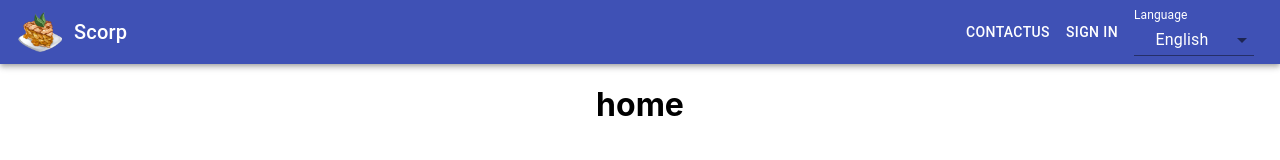
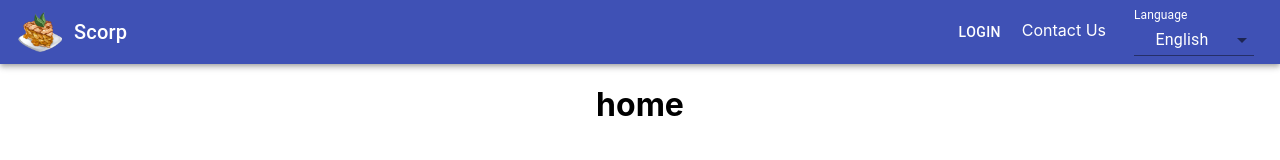
Before and after one commit to Ahmetbasli/active, a React (Create React App) app: page / in a window 1280 px wide. Shown: the top 160 px of the page. Built offline with nearby package versions, Linux system fonts and the light colour scheme.

Commit message:
Update righside

```diff
--- a/src/components/header/right-side/Rightside.css
+++ b/src/components/header/right-side/Rightside.css
@@ -2,3 +2,11 @@
   display: flex;
   align-items: center;
 }
+.buttons {
+  margin-right: 20px;
+}
+.link {
+  margin-left: 10px;
+  color: #fff;
+  text-decoration: none;
+}
--- a/src/components/header/right-side/Rightside.js
+++ b/src/components/header/right-side/Rightside.js
@@ -1,12 +1,20 @@
 import React from "react";
+import { BrowserRouter as Router, Link } from "react-router-dom";
 import Button from "@material-ui/core/Button";
+
 import Dropdown from "./dropdown/Dropdown";
 import "./Rightside.css";
 const Rightside = () => {
   return (
     <div className="rightside">
-      <Button color="inherit">ContactUs </Button>
-      <Button color="inherit">Sign In </Button>
+      <div className="buttons">
+        <Button color="inherit">Login </Button>
+        <Router>
+          <Link className="link" to="/contact">
+            Contact Us
+          </Link>
+        </Router>
+      </div>
       <Dropdown />
     </div>
   );
```
